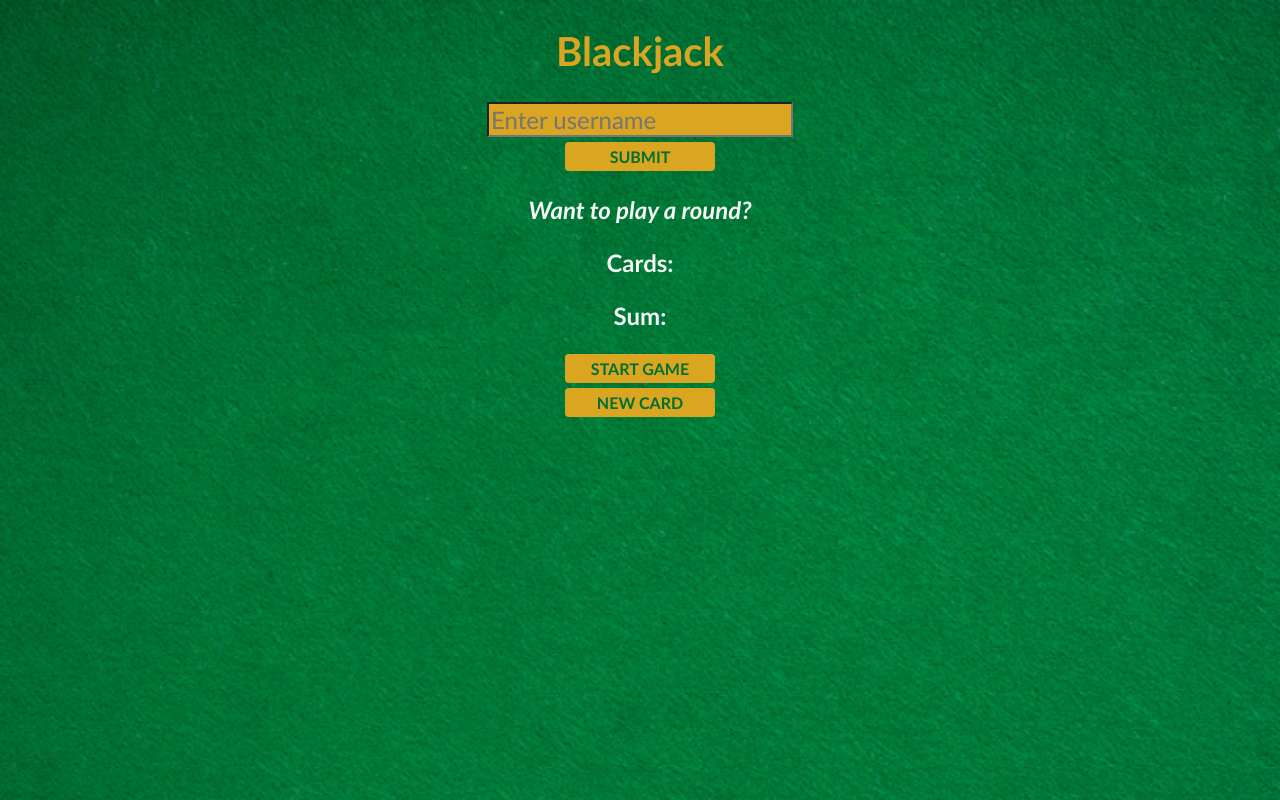
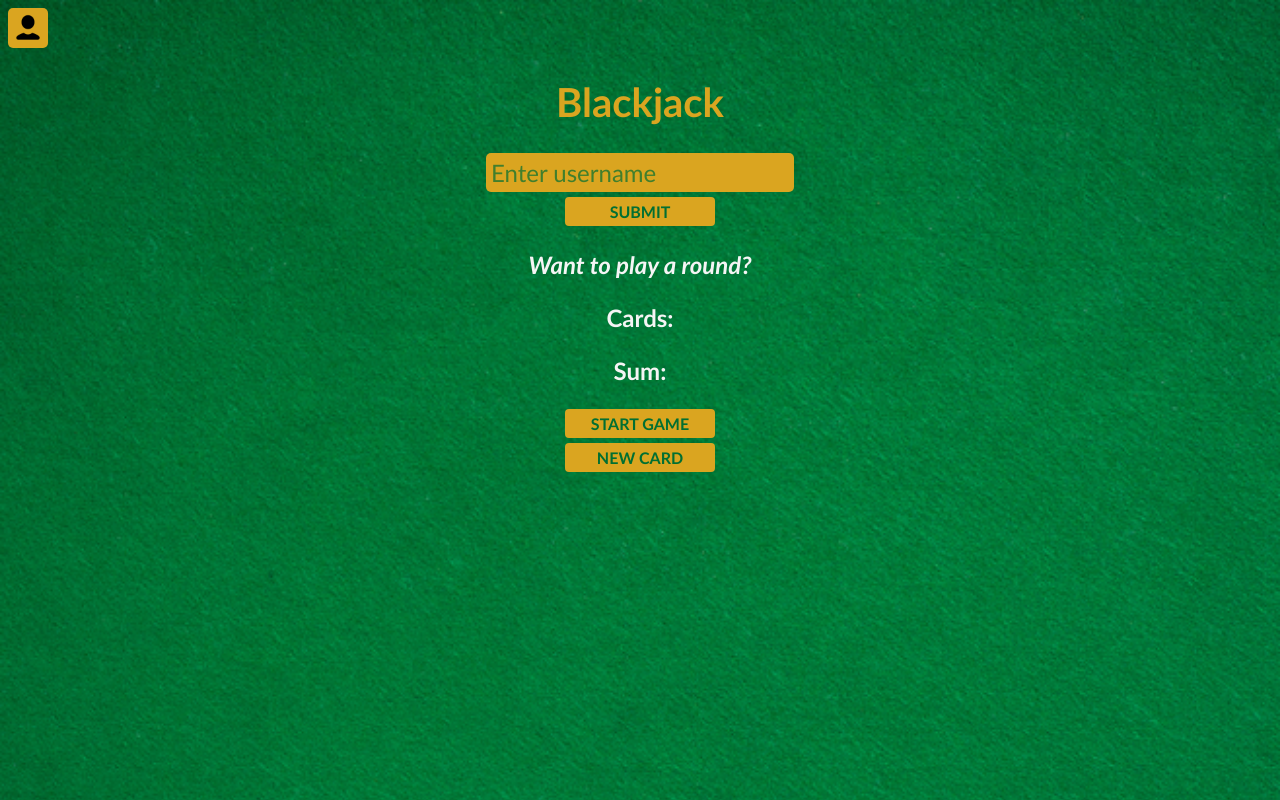
Before and after one commit to Arp-Singh/bad-jacks-blackjack, a plain HTML site: page index.html in a window 1280 px wide. Drawn offline with Linux system fonts and the light colour scheme.

Commit message:
Enhance UI with input styling and navigation elements; update player name handling

```diff
--- a/index.css
+++ b/index.css
@@ -19,7 +19,18 @@ input {
     color: #016f32;
     font-size: 24px;
     font-family: inherit;
+    border: none;
+    border-radius: 5px;
+    padding: 5px;
+
 }
+
+::placeholder {
+    color: #016f32;
+    opacity: 0.7;
+}
+
+
 
 p {
     color: whitesmoke;
@@ -56,3 +67,20 @@ button:active {
     scale: 0.95;
     transition-duration: 0.1s;
 }
+
+nav ul{
+    list-style-type: none;
+    display: flex;
+    justify-content: flex-start;
+    margin: 0;
+    padding: 0;
+}
+
+
+nav ul li img {
+        background: goldenrod;
+        padding: 4px;
+        width: 32px;
+        border-radius: 5px;
+        cursor: pointer;
+}
--- a/index.html
+++ b/index.html
@@ -7,18 +7,31 @@
     <link rel="stylesheet" href="./index.css">
 </head>
 <body>
+    <nav>
+        <ul>
+            <li>
+                <img src="./favicons/person-96.png" alt="Profile">
+            </li>
+        </ul>
+    </nav>
     <h1>Blackjack</h1>
     <section id="user">
         <input id="username-el" type="text" placeholder="Enter username"></input>
 
         <button id="submit" type="submit">SUBMIT</button>
     </section>
+    <main>
+        <!-- Game Board -->
+        <section>
             <p id="message-el">Want to play a round?</p>
             <p id ="cards-el">Cards:</p>
             <p id="sum-el">Sum: </p>
             <button onclick="startGame();">START GAME</button>
             <button onclick="newCard();">NEW CARD</button>
             <p id="player-el"></p>
+        </section>
+
+    </main>
     <script src="./main.js"></script>
 </body>
 </html>
--- a/main.js
+++ b/main.js
@@ -5,15 +5,18 @@ let player = {
 
 document.getElementById("submit").addEventListener("click", () => {
     const input = document.getElementById("username-el").value;
-        player.name = input;
+    player.name = input;
+    if (player.name === "") {
+        player.name = "Player";
+    }
+    hideElement();
 });
 
 function hideElement() {
-    if(player.name !== ""){
         const element = document.querySelector("#user");
         element.id = "hideElement";
         console.log(element);
-    }
+
 }
 
 function showElement() {
@@ -24,8 +27,6 @@ function showElement() {
         return null;
     }
 }
-
-    showElement();
 
 let cards = [];
 let sum = 0;
@@ -46,7 +47,6 @@ function startGame() {
     cards = [firstCard, secondCard];
     sum = cards[0] + cards[1];
     renderGame();
-
 }
 
 function getRandomCard() {
@@ -78,6 +78,7 @@ function renderGame() {
 
     messageEl.textContent = message;
     playerEl.textContent = player.name + ": £" + player.chips;
+    hideElement();
 }
 
 function newCard() {
```
Also changed, not shown: favicons/person-96.png (added). Lines whose indentation alone changed are shown as unchanged.
